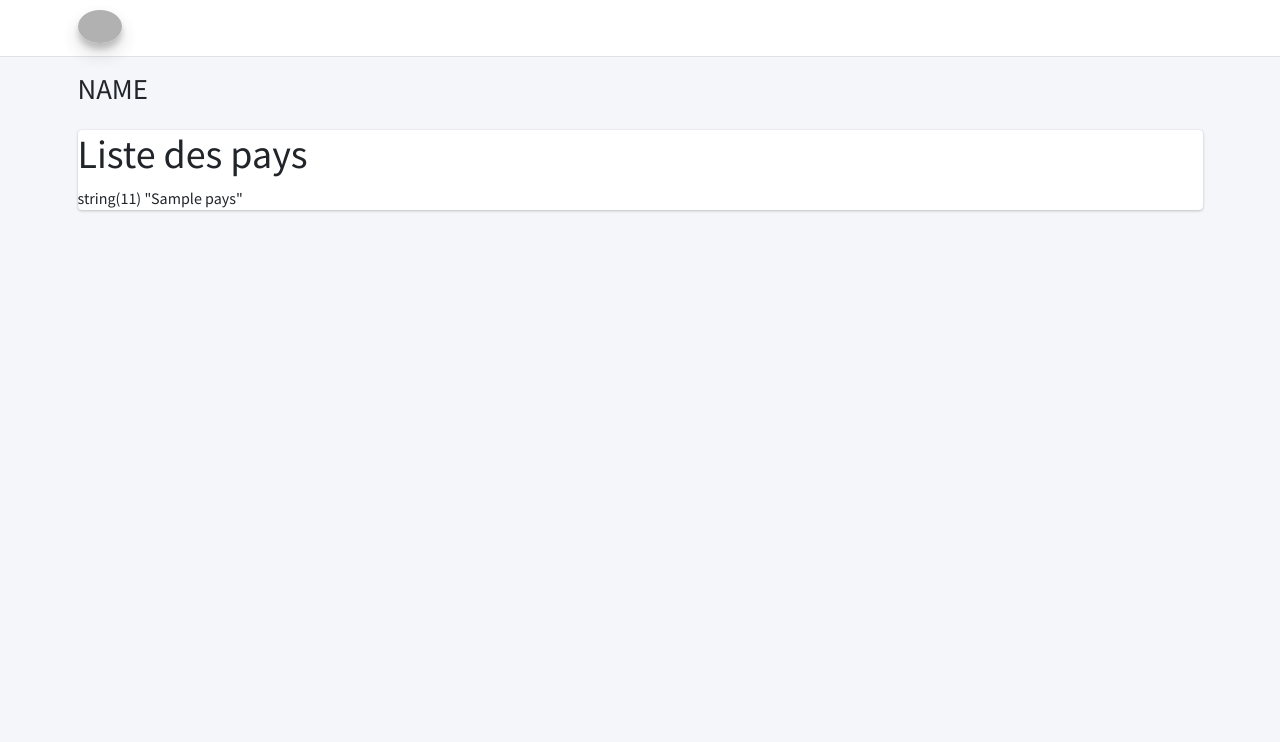
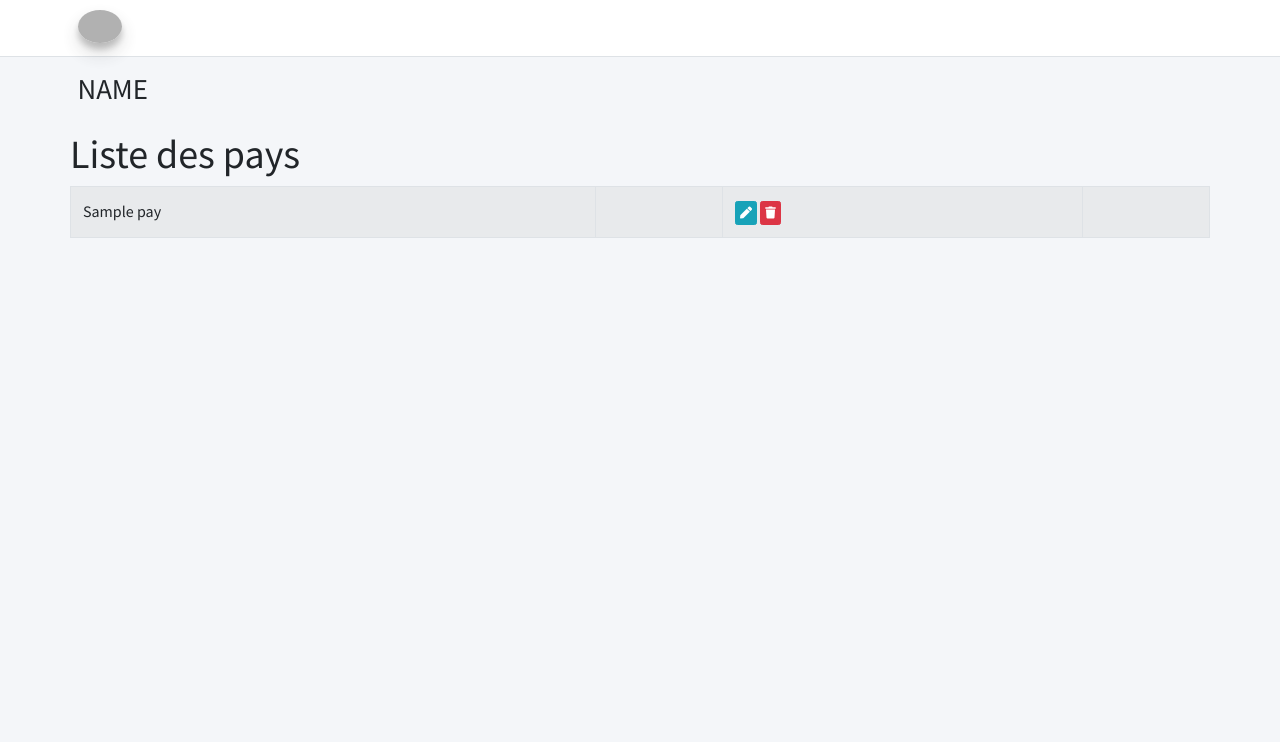
Before and after one commit to SalaAndriamaro04/SAYNA-PHP-SUIVIVOL, a PHP site: template app/views/pays/index.php in a window 1280 px wide. Shown: the top 742 px of the page. Run offline with PHP 8.4, Linux system fonts and the light colour scheme; the template is opened without the code that fills it: most values are stand-ins (such as "Sample title", 1, 10 or a date in 2020); some libraries are stand-ins or nearby versions; grey boxes are pictures that could not be loaded.

Commit message:
view de affichage et du boutton edit&delete

```diff
--- /dev/null
+++ b/app/views/components/button.php
@@ -0,0 +1,3 @@
+<!-- btn-xs : class bootstrap pour réduire la taille du boutton
+    ?? : s'il existe $type, sinon info -->
+<a class="btn btn-<?= $type ?? 'info' ?> btn-xs" href="<?= $url ?>"> <?= $label ?> </a>
--- a/app/views/pays/index.php
+++ b/app/views/pays/index.php
@@ -3,19 +3,42 @@ include('../app/views/header.php');
 ?>
 
   <!-- /.row -->
-  <div class="row">
-      <div class="col-12">
-          <div class="card">
-              <h1>Liste des pays </h1>
-              <?=
-              //si on n'utilise pas $$key dans view.php
-              //var_dump($this->params['pays'])
-              var_dump($pays);
-              ?>
+<div class="row">
+  <h1>Liste des pays </h1>
+</div>
 
-            </div>
-        </div>
-      </div>
+<div class="row">
+  <table class="table table-bordered table-striped">
+    <thead>
+
+    </thead>
+    <tbody>
+      <?php
+        foreach ($pays as $p){
+          echo '<tr>';
+          echo '<td>',$p->name,'<td>';
+          echo '<td>';
+          // le . veut dire passer par ce fichier index.php
+          // toujours avec ?
+          $url = '.?controller=Pays&action=edit';
+          $label= '<i class="fas fa-pen"></i>';
+          $type= 'info';
+          include ('../app/Views/components/button.php');
+
+          $url = '.?controller=Pays&action=delete';
+          $label = '<i class="fa fa-trash"></i>';
+
+          //coloration de l'icone en rouge
+          $type = 'danger';
+          include ('../app/Views/components/button.php');
+          echo '<td>';
+          echo '</tr>';
+        }
+      ?>
+    </tbody>
+  </table>
+
+</div>
 
 <?php
 include('../app/views/footer.php');
--- a/kernel/View.php
+++ b/kernel/View.php
@@ -12,6 +12,8 @@ class View{
     }
     public function display(){
         foreach ($this->params as $key => $value) {
+            //si on n'utilise pas $$key dans view.php
+            //pourque var_dump($this->params['pays'])
             $$key = $value;
         }
 
--- a/www/index.php
+++ b/www/index.php
@@ -6,10 +6,10 @@ include('../include.php');
 //$view = $controller->index();
 
 //Automatiser
-//link + /?controller=pays&action=index
 $controllerName = 'app\\Controllers\\'.$_GET['controller'].'Controller';
 $actionName = $_GET['action'];
 
+//link + /?controller=pays&action=index
 $controller = new $controllerName();
 $view = $controller->$actionName();
 $view->display();
```
